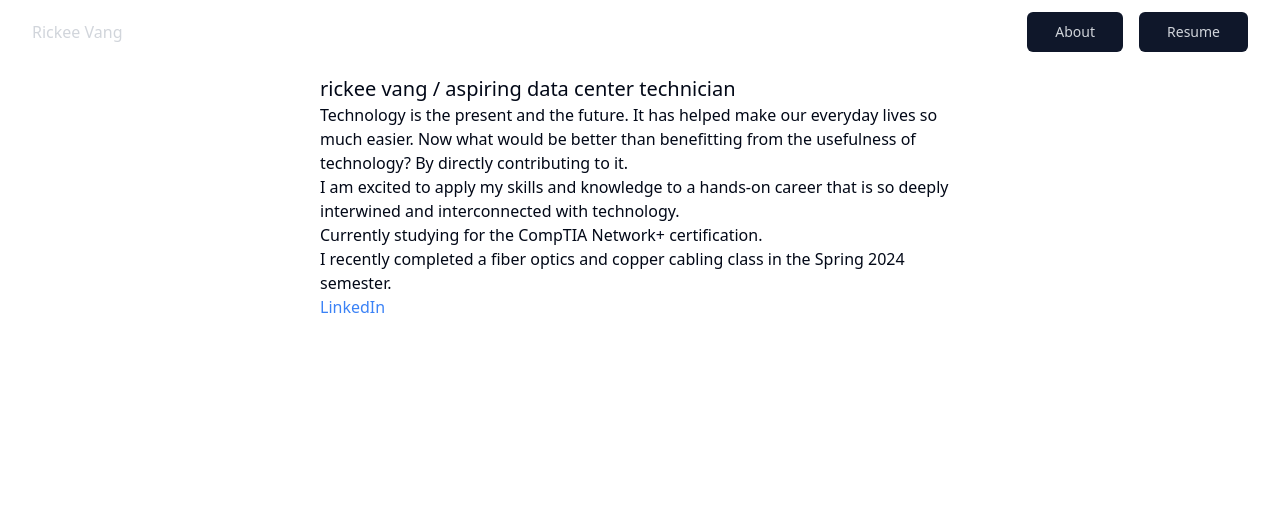
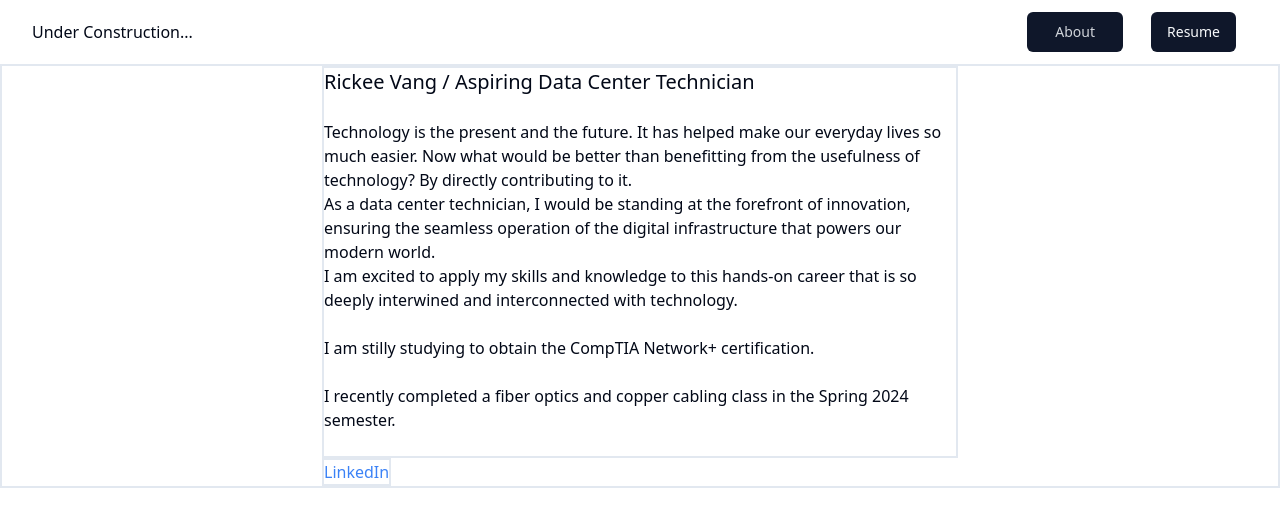
Before and after one commit to rickeev/rickeev.github.io, a Next.js app: page / in a window 1280 px wide. Shown: the top 526 px of the page. Built offline with nearby package versions, Linux system fonts and the light colour scheme.

Commit message:
updated some things...

```diff
--- /dev/null
+++ b/src/components/Body.js
@@ -0,0 +1,29 @@
+const Body = () => {
+  const name = "Rickee Vang / Aspiring Data Center Technician";
+  const paragraphOne = "Technology is the present and the future. It has helped make our everyday lives so much easier. Now what would be better than benefitting from the usefulness of technology? By directly contributing to it.";
+  const paragraphTwo = " As a data center technician, I would be standing at the forefront of innovation, ensuring the seamless operation of the digital infrastructure that powers our modern world.";
+  const paragraphThree = "I am excited to apply my skills and knowledge to this hands-on career that is so deeply interwined and interconnected with technology.";
+  return (
+    <div>
+      <div className="flex flex-col items-start justify-center px-20 md:px-40 lg:px-80 outline-4 border-2 border-color: rgb(0 0 0);">
+        <div className="flex flex-col justify-center border-2 border-color: rgb(0 0 0);">
+          <p className="text-xl">{name}</p>
+          <br></br>
+          <p className="text-m">{paragraphOne}</p>
+          <p className="text-m">{paragraphTwo}</p>
+          <p className="text-m">{paragraphThree}</p>
+          <br></br>
+          <p className="text-m">I am stilly studying to obtain the CompTIA Network+ certification.</p>
+          <br></br>
+          <p className="text-m">I recently completed a fiber optics and copper cabling class in the Spring 2024 semester.</p>
+          <br></br>
+        </div>
+        <div className="flex flex-col items-center justify-center border-2 border-color: rgb(0 0 0);">
+          <a href="https://www.linkedin.com/in/rickeevang/" className="text-blue-500 hover:underline">LinkedIn</a>
+        </div>
+      </div>
+    </div>
+  );
+};
+
+export default Body;
--- a/src/components/Home.js
+++ b/src/components/Home.js
@@ -1,46 +1,18 @@
 import React from 'react';
+import Navbar from './Navbar';
+import Body from './Body';
 
-import { Button } from "../components/ui/button"
-
+// It is wrapped in <main> here in my Home.js file
+// It is also wrapped in <main> in my index.js file
+// I should change that later
 const Home = () => {
-  const name = "rickee vang / aspiring data center technician";
-  const paragraphOne = "Technology is the present and the future. It has helped make our everyday lives so much easier. Now what would be better than benefitting from the usefulness of technology? By directly contributing to it.";
-  const paragraphTwo = "I am excited to apply my skills and knowledge to a hands-on career that is so deeply interwined and interconnected with technology.";
   return (
-    <div>
-      <nav className="bg-white">
-        <div className="max-w-7xl mx-auto px-4 sm:px-6 lg:px-8">
-          <div className="flex items-center justify-between h-16">
-            <div className="flex items-center">
-              <div className="flex-shrink-0">
-                <h1 className="text-gray-300">Rickee Vang</h1>
-              </div>
-            </div>
-            <div className="hidden md:block">
-              <div className="ml-10 flex items-baseline space-x-4">
-                <Button>
-                <a href="#" className="text-gray-300 hover:bg-gray-700 hover:text-white px-3 py-2 rounded-md text-sm font-medium">About</a>
-                </Button>
-                <Button>
-                <a href="#" className="text-gray-300 hover:bg-gray-700 hover:text-white px-3 py-2 rounded-md text-sm font-medium">Resume</a>
-                </Button>
-              </div>
-            </div>
-          </div>
-        </div>
-      </nav>
-      <div className="flex justify-center items-start h-screen px-20 md:px-40 lg:px-80">
-        <div className="flex flex-col items-start justify-center h-1/3">
-          <p className="text-xl">{name}</p>
-          <p className="text-m">{paragraphOne}</p>
-          <p className="text-m">{paragraphTwo}</p>
-          <p className="text-m"> Currently studying for the CompTIA Network+ certification.</p>
-          <p className="text-m">I recently completed a fiber optics and copper cabling class in the Spring 2024 semester.</p>
-          <a href="https://www.linkedin.com/in/rickeevang/" className="text-blue-500 hover:underline">LinkedIn</a>
-        </div>
-      </div>
-    </div>
+    <main>
+      <Navbar />
+      <Body />
+    </main>
   );
 };
 
+
 export default Home;
--- /dev/null
+++ b/src/components/Navbar.js
@@ -0,0 +1,27 @@
+import { Button } from "../components/ui/button";
+
+const Navbar = () => {
+  return (
+    <nav className="bg-white">
+      <div className="max-w-7xl mx-auto px-4 sm:px-6 lg:px-8">
+        <div className="flex items-center justify-between h-16">
+          <div className="flex items-center">
+            <div className="flex-shrink-0">
+              <h1>Under Construction...</h1>
+            </div>
+          </div>
+          <div className="hidden md:block">
+            <div className="ml-10 flex items-baseline space-x-4">
+              <Button>
+                <a href="#" className="text-gray-300 hover:bg-gray-700 hover:text-white px-3 py-2 rounded-md text-sm font-medium">About</a>
+              </Button>
+              <a href="/Rickee_Vang_Resume.pdf" target="_blank" className="text-gray-300 hover:bg-gray-700 hover:text-white px-3 py-2 rounded-md text-sm font-medium"><Button>Resume</Button></a>
+            </div>
+          </div>
+        </div>
+      </div>
+    </nav>
+  );
+};
+
+export default Navbar;
```
Also changed, not shown: 1 other file (tests, documents, lock files or other folders).
